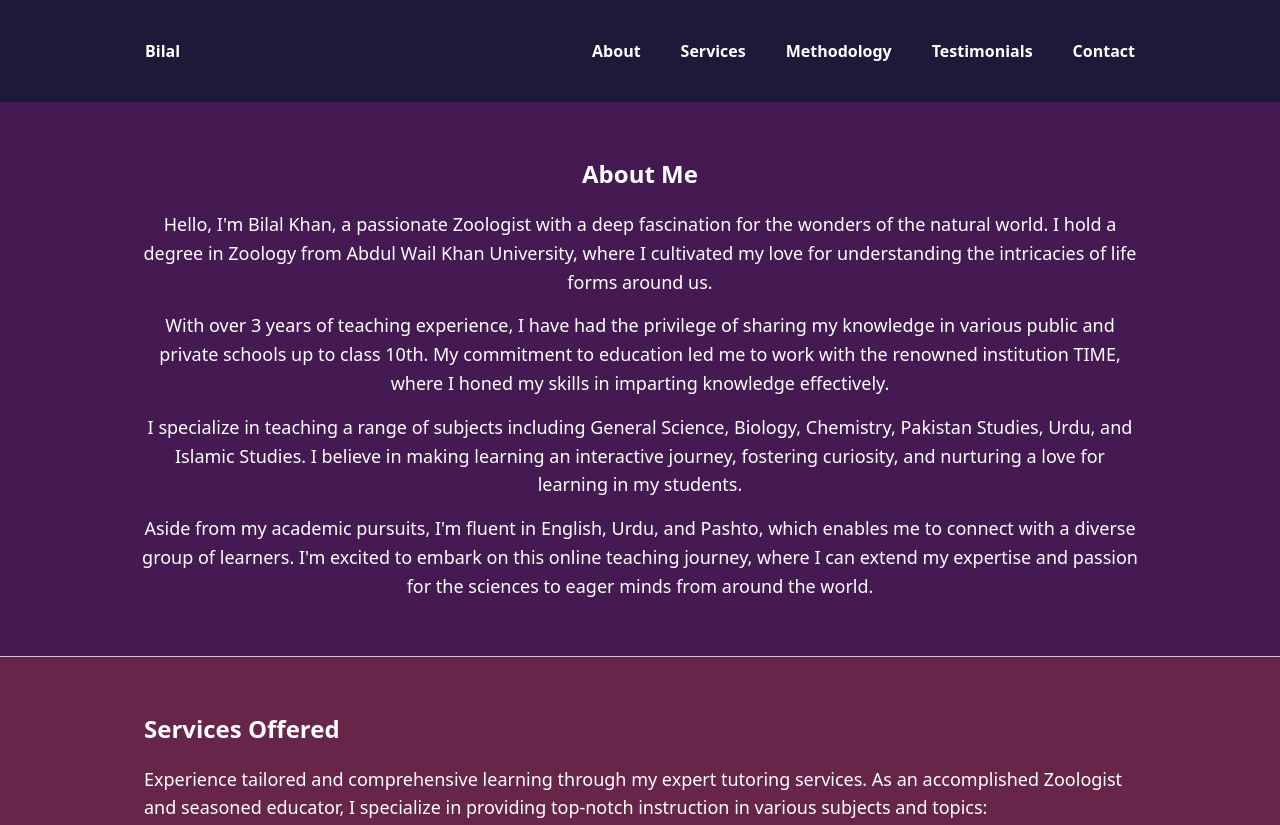
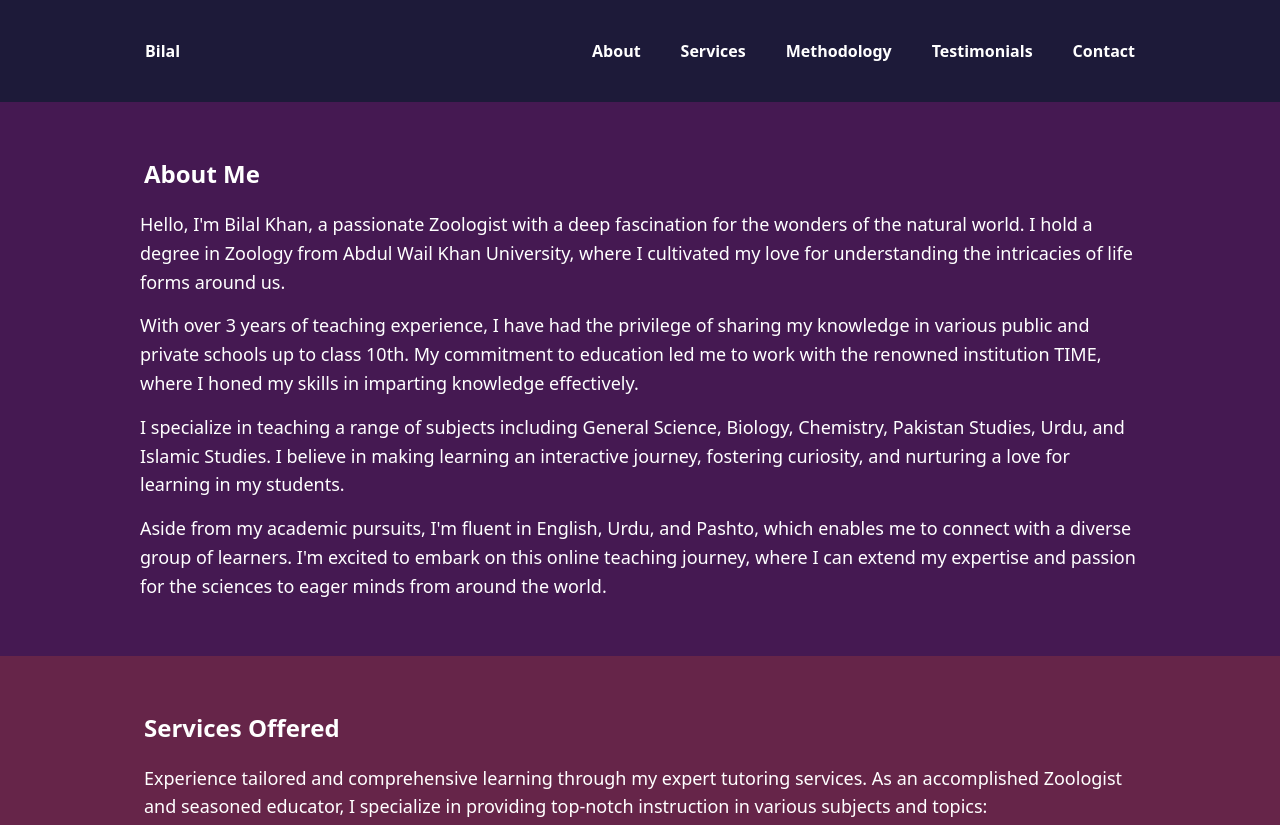
Before and after one commit to aziz6292/hire-bilal, a plain HTML site: page index.html in a window 1280 px wide. Shown: the top 825 px of the page. Drawn offline with Linux system fonts and the light colour scheme.

Commit message:
Update style.css

```diff
--- a/style.css
+++ b/style.css
@@ -54,8 +54,9 @@ nav a {
 
 /* Style for sections */
 section {
-  border-bottom: 1px solid #ccc;
+  border-bottom: 1px solid none;
   padding: 50px 0;
+  text-align: left;
 }
 section h1,
 h2,
@@ -70,7 +71,7 @@ p {
   background: #451952;
   color: #ffffff;
   padding: 40px 20px;
-  text-align: center;
+  text-align: left;
 }
 
 #about h2 {
```
